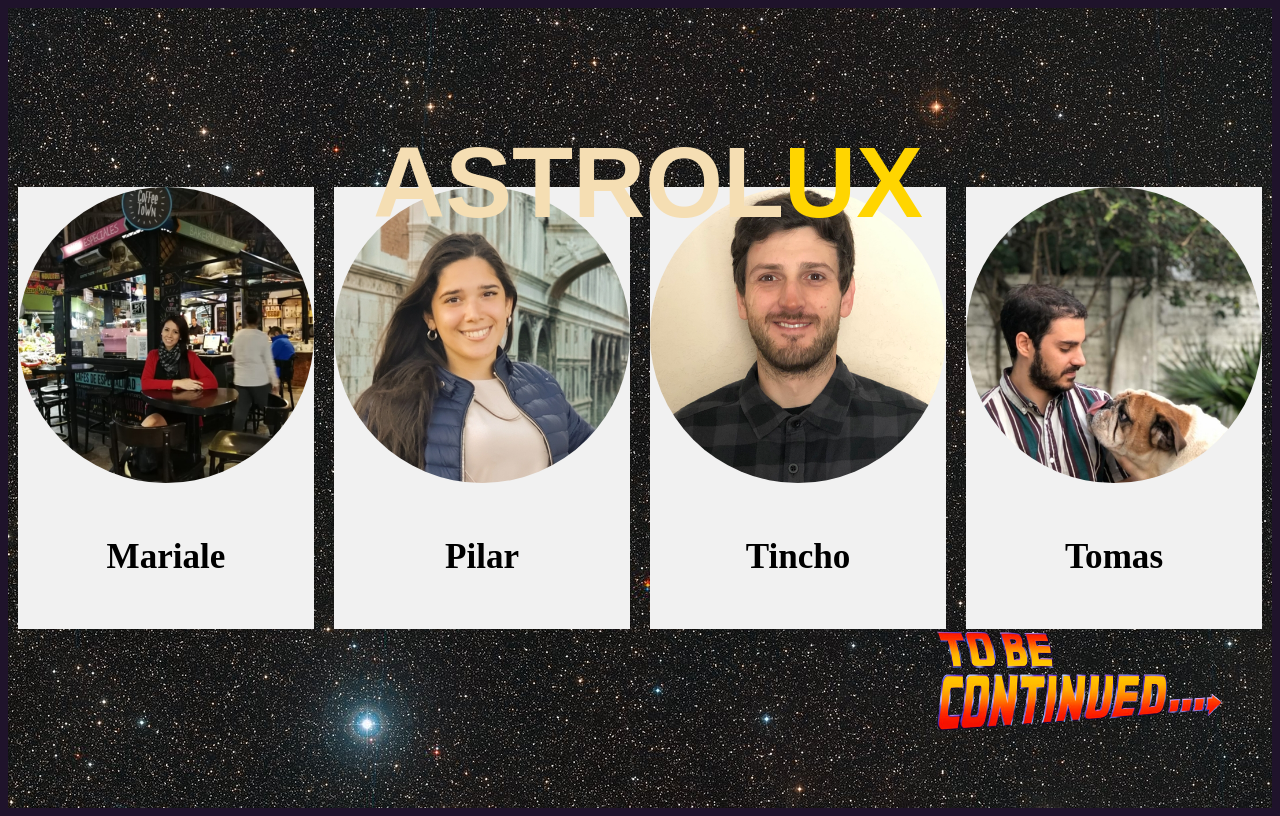
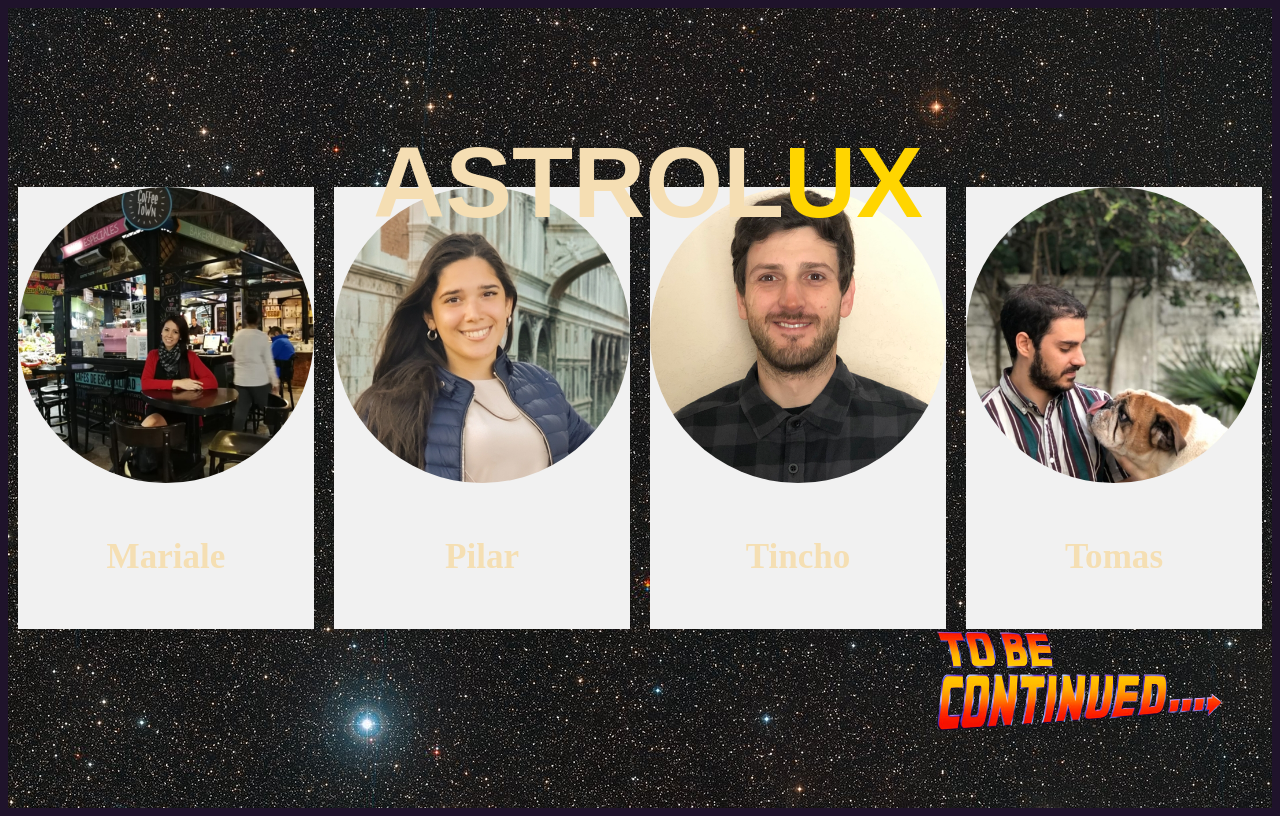
Before and after one commit to digitalhousee/astrolux, a plain HTML site: page index.html in a window 1280 px wide. Drawn offline with Linux system fonts and the light colour scheme.

Commit message:
asdfasdf

```diff
--- a/index.html
+++ b/index.html
@@ -9,6 +9,11 @@ body {
     border-radius: 500px;
     padding: 10px;
     }
+
+    h3{
+    color: #f5dfb3;
+    }
+
 
     .volver{
     bottom: 10px;
```
